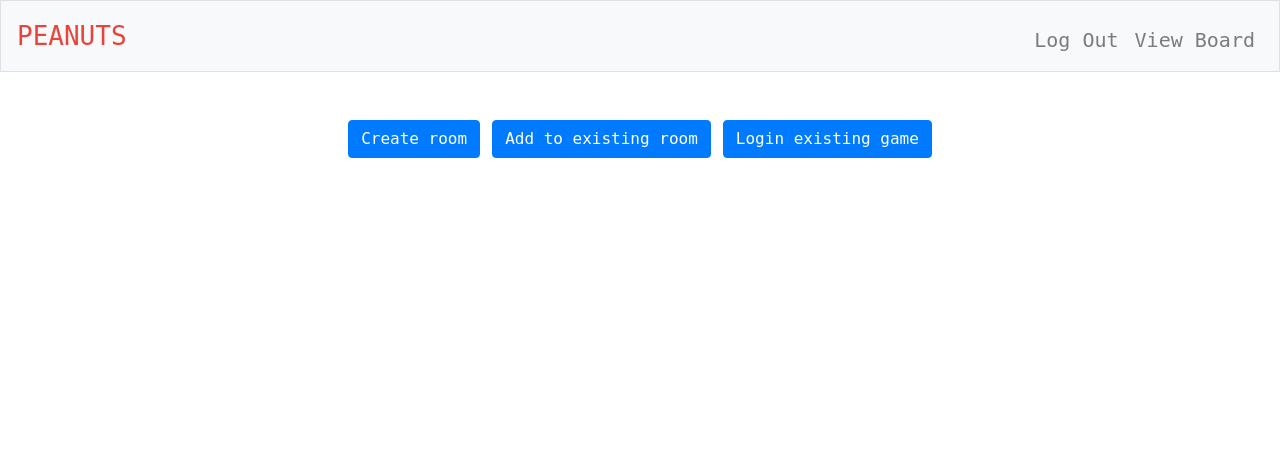
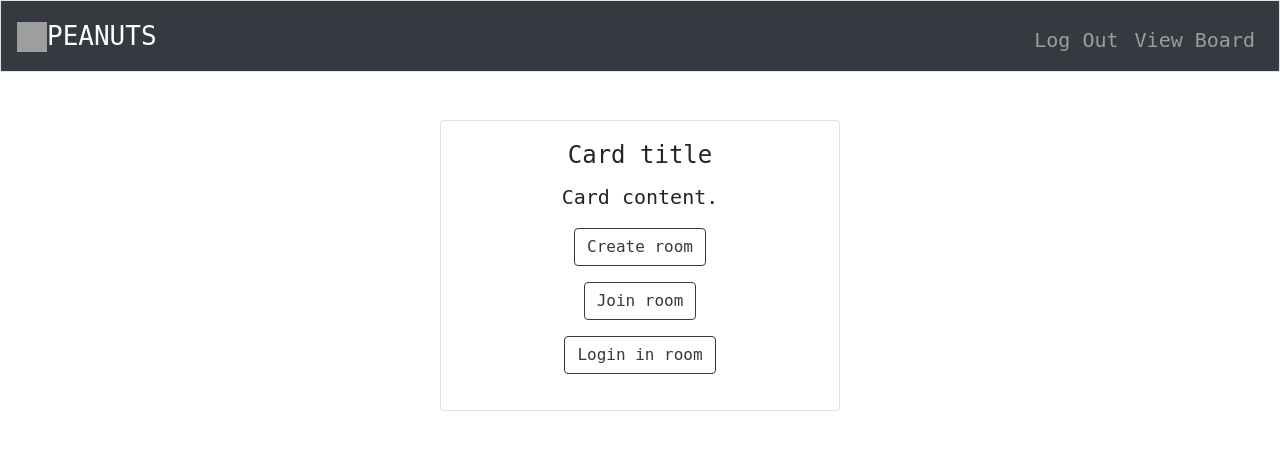
Before and after one commit to Renskejorien/webIK, a Flask app: page / in a window 1280 px wide. Shown: the top 450 px of the page. Run offline with Flask 2, Linux system fonts and the light colour scheme; some libraries are stand-ins or nearby versions; grey boxes are pictures that could not be loaded.

Commit message:
try layout

```diff
--- a/webIK/static/styles.css
+++ b/webIK/static/styles.css
@@ -13,6 +13,15 @@ nav .navbar-brand .red
 {
     color: #ea433b;
 }
+
+.card {
+    background-color: linear-gradient(60deg, red, yellow);
+    margin: 0 auto; /* Added */
+    float: none; /* Added */
+    margin-bottom: 10px; /* Added */
+}
+
+.border-box { background-clip: border-box; }
 
 main .form-control
 {
--- a/webIK/templates/homescreen.html
+++ b/webIK/templates/homescreen.html
@@ -5,7 +5,13 @@
 {% endblock %}
 
 {% block main %}
-    <a href="/newroom"><button class="btn btn-primary" name="newroom">Create room</button></a>
-    <a href="/existingroom"><button class="btn btn-primary" name="existingroom">Add to existing room</button></a>
-    <a href="/login"><button class="btn btn-primary" name="login">Login existing game</button></a>
+    <div class="card" style="width: 25rem;">
+        <div class="card-body">
+            <h4 class="card-title">Card title</h4>
+            <p class="card-text">Card content.</p>
+            <p><a href="/newroom"><button class="btn btn-outline-dark" name="newroom">Create room</button></a></p>
+            <p><a href="/existingroom"><button class="btn btn-outline-dark" name="existingroom">Join room</button></a></p>
+            <p><a href="/login"><button class="btn btn-outline-dark" name="login">Login in room</button></a></p>
+        </div>
+    </div>
 {% endblock %}
--- a/webIK/templates/layout.html
+++ b/webIK/templates/layout.html
@@ -12,20 +12,19 @@
         <link href="https://maxcdn.bootstrapcdn.com/bootstrap/4.1.3/css/bootstrap.min.css" rel="stylesheet">
 
         <link href="/static/styles.css" rel="stylesheet">
-        <link href="/static/roomnumber.css" rel="stylesheet">
 
         <script src="https://code.jquery.com/jquery-3.3.1.min.js"></script>
         <script src="https://cdnjs.cloudflare.com/ajax/libs/popper.js/1.14.3/umd/popper.min.js"></script>
         <script src="https://maxcdn.bootstrapcdn.com/bootstrap/4.1.3/js/bootstrap.min.js"></script>
 
-        <title><img src="https://icon2.cleanpng.com/20181203/ai/kisspng-reeses-peanut-butter-cups-vector-graphics-stock-i-5c05e22c2e6ec9.6335560115438894521902.jpg" ></img>"PEANUTS": {% block title %}{% endblock %}</title>
+        <title><img src="doc/Peanuts.jpg" alt=""></img>"PEANUTS": {% block title %}{% endblock %}</title>
 
     </head>
 
     <body>
 
-        <nav class="navbar navbar-expand-md navbar-light bg-light border">
-            <a class="navbar-brand" href="/"><span class="red">PEANUTS</span></a>
+        <nav class="navbar navbar-expand-md navbar-dark bg-dark border">
+            <a class="navbar-brand" href="/"><span class="white"><img src="/doc/Peanuts.jpg" width="30" height="30" alt="">PEANUTS</span></a>
             <button aria-controls="navbar" aria-expanded="false" aria-label="Toggle navigation" class="navbar-toggler" data-target="#navbar" data-toggle="collapse" type="button">
                 <span class="navbar-toggler-icon"></span>
             </button>
@@ -48,13 +47,13 @@
 
         {% if get_flashed_messages() %}
             <header>
-                <div class="alert alert-primary border text-center" role="alert">
+                <div class="alert alert-dark border text-center" role="alert">
                     {{ get_flashed_messages() | join(" ") }}
                 </div>
             </header>
         {% endif %}
 
-        <main class="container p-5">
+        <main class="container p-5" class="border-box">
             {% block main %}{% endblock %}
         </main>
     </body>
--- a/webIK/templates/loser.html
+++ b/webIK/templates/loser.html
@@ -5,5 +5,5 @@
 {% endblock %}
 
 {% block main %}
-    <a href="/"><button class="btn btn-primary" type="submit">I want revenge</button></a>
+    <a href="/"><button class="btn btn-outline-dark" type="submit">I want revenge</button></a>
 {% endblock %}
--- a/webIK/templates/winner.html
+++ b/webIK/templates/winner.html
@@ -5,5 +5,5 @@
 {% endblock %}
 
 {% block main %}
-    <a href="/"><button class="btn btn-primary" type="submit">Let's see if I can win again</button></a>
+    <a href="/"><button class="btn btn-outline-dark" type="submit">Let's see if I can win again</button></a>
 {% endblock %}
```
Also changed, not shown: webIK/templates/existingroom.html (+7 -1 lines), webIK/templates/login.html (+7 -1 lines), webIK/templates/newroom.html (+7 -1 lines), 3 other files.
